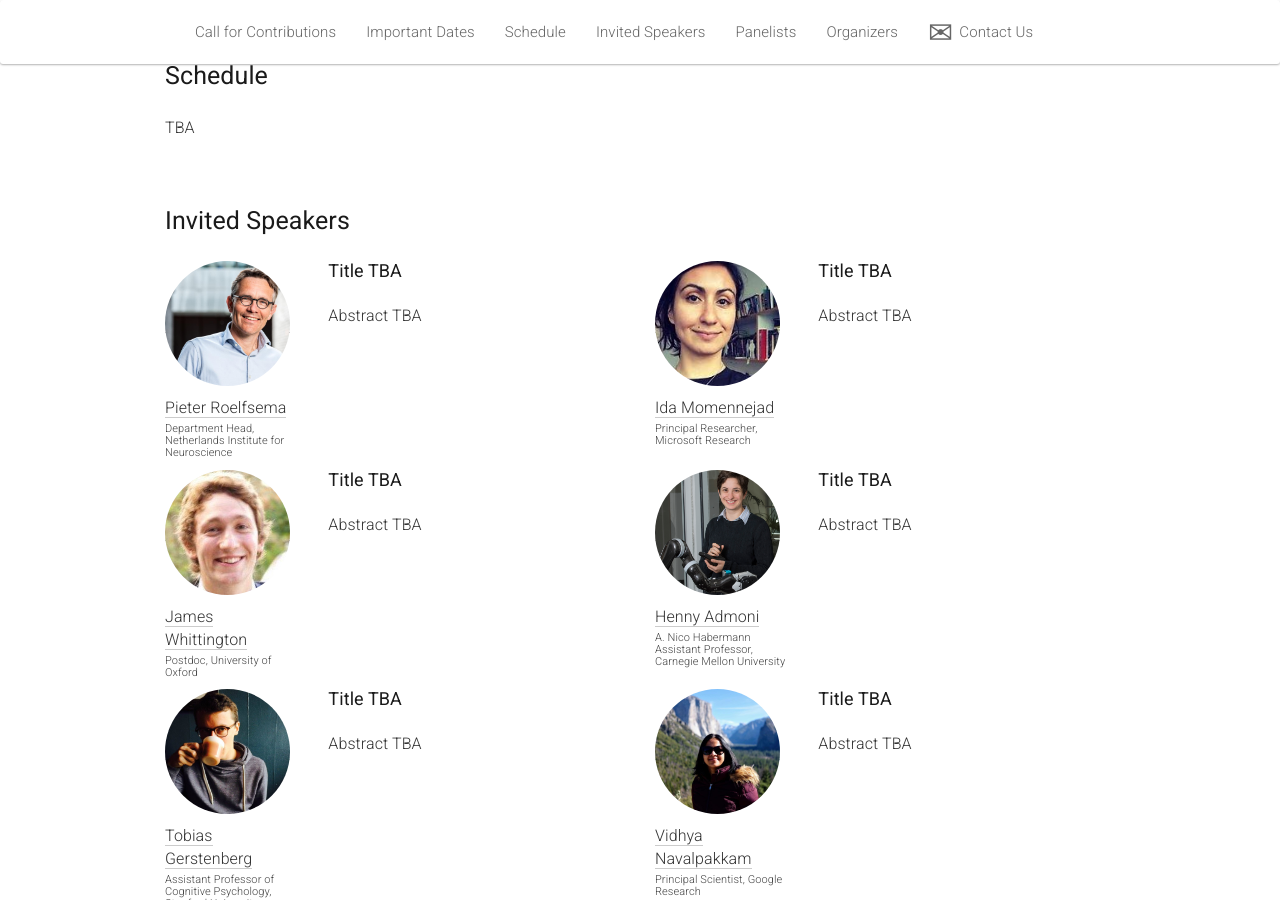
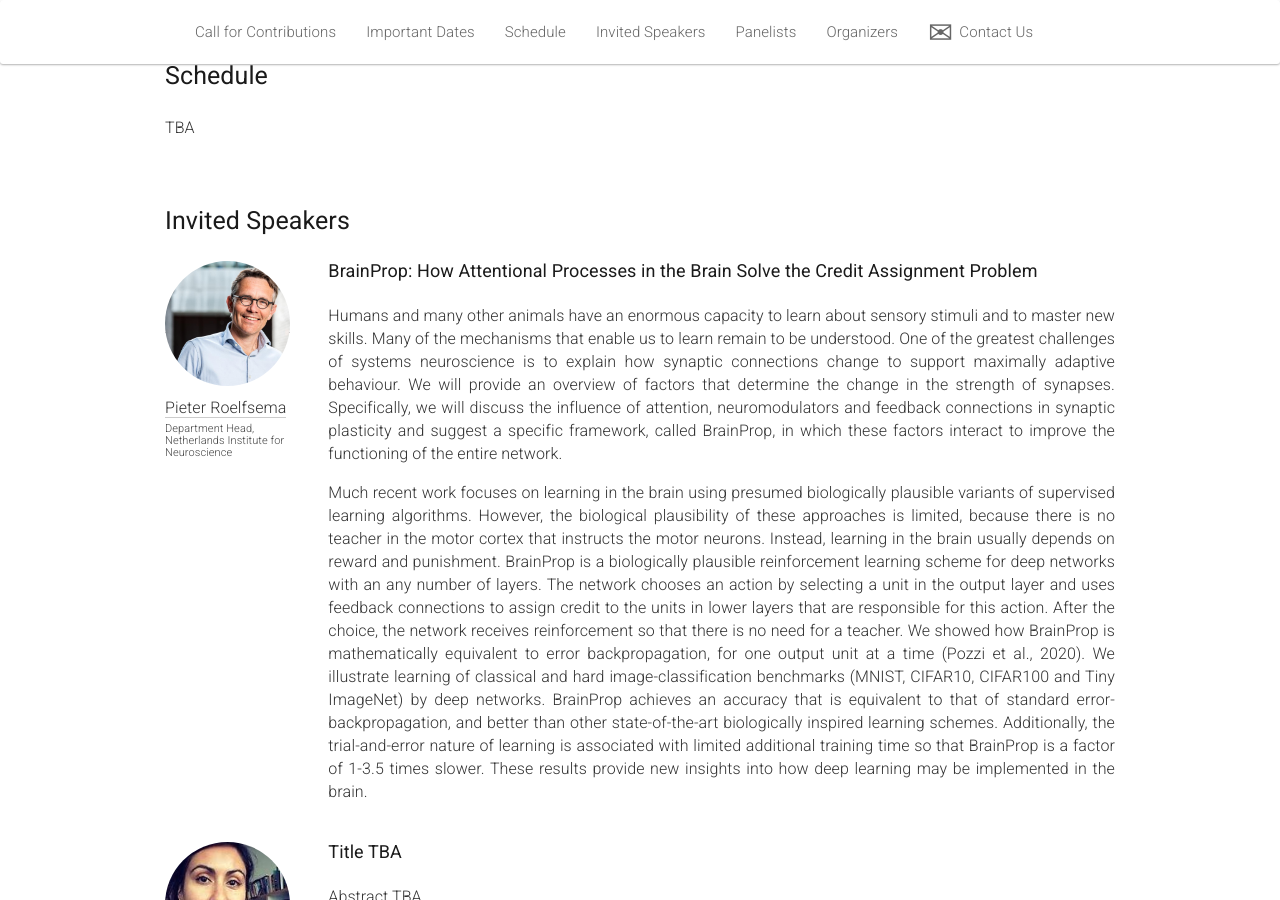
Before and after one commit to attention-learning-workshop/attention-learning-workshop.github.io, a Jekyll site: the page built from _pages/home_2022.md, in a window 1280 px wide and 900 px high, scrolled down 2826 px. Built offline with Jekyll 4.4.1, drawn with Linux system fonts in a browser that asks for light colours; nearby versions of some CDN libraries.

Commit message:
add peter title/abstract; make speakers full length

```diff
--- a/_data/speakers.yml
+++ b/_data/speakers.yml
@@ -2,8 +2,31 @@
   url: https://nin.nl/about-us/the-organisation/team/pieter-roelfsema/
   photo: PR.jpg
   affil: Department Head, Netherlands Institute for Neuroscience
-  # talk_title: TBA
-  # talk_abstract: TBA
+  talk_title: "BrainProp: How Attentional Processes in the Brain Solve the Credit Assignment Problem"
+  talk_abstract: "Humans and many other animals have an enormous capacity to learn about sensory stimuli and to
+master new skills. Many of the mechanisms that enable us to learn remain to be understood. One of
+the greatest challenges of systems neuroscience is to explain how synaptic connections change to
+support maximally adaptive behaviour. We will provide an overview of factors that determine the
+change in the strength of synapses. Specifically, we will discuss the influence of attention,
+neuromodulators and feedback connections in synaptic plasticity and suggest a specific framework,
+called BrainProp, in which these factors interact to improve the functioning of the entire network.
+
+
+Much recent work focuses on learning in the brain using presumed biologically plausible
+variants of supervised learning algorithms. However, the biological plausibility of these approaches is
+limited, because there is no teacher in the motor cortex that instructs the motor neurons. Instead,
+learning in the brain usually depends on reward and punishment. BrainProp is a biologically plausible
+reinforcement learning scheme for deep networks with an any number of layers. The network
+chooses an action by selecting a unit in the output layer and uses feedback connections to assign
+credit to the units in lower layers that are responsible for this action. After the choice, the network
+receives reinforcement so that there is no need for a teacher. We showed how BrainProp is
+mathematically equivalent to error backpropagation, for one output unit at a time (Pozzi et al.,
+2020). We illustrate learning of classical and hard image-classification benchmarks (MNIST, CIFAR10,
+CIFAR100 and Tiny ImageNet) by deep networks. BrainProp achieves an accuracy that is equivalent
+to that of standard error-backpropagation, and better than other state-of-the-art biologically
+inspired learning schemes. Additionally, the trial-and-error nature of learning is associated with
+limited additional training time so that BrainProp is a factor of 1-3.5 times slower. These results
+provide new insights into how deep learning may be implemented in the brain."
   category: speakers
   panelist: true
 
--- a/_includes/speakers.html
+++ b/_includes/speakers.html
@@ -6,7 +6,7 @@
 {%- assign i = 0 -%}
 
 {% for speaker in site.data.speakers %}
-{%- assign new_row = i | modulo: 2 -%}
+{%- assign new_row = i | modulo: 1 -%}
 
 {%- if new_row == 0 -%}
 <div class="clearfix"></div>
@@ -23,9 +23,9 @@
     <h6> {{ speaker.affil }} </h6>
   </div>
 </div>
-<div class="col-sm-4">
+<div class="col-sm-10">
   <h3>{{ speaker.talk_title | default: "Title TBA" }}</h3><br />
-  <p class="speaker-abstract">{{ speaker.talk_abstract | default: "Abstract TBA" }}</p>
+  <span class="speaker-abstract">{{ speaker.talk_abstract | default: "Abstract TBA" | markdownify }}</span> <br />
 </div>
 
 {% endfor %}
```
